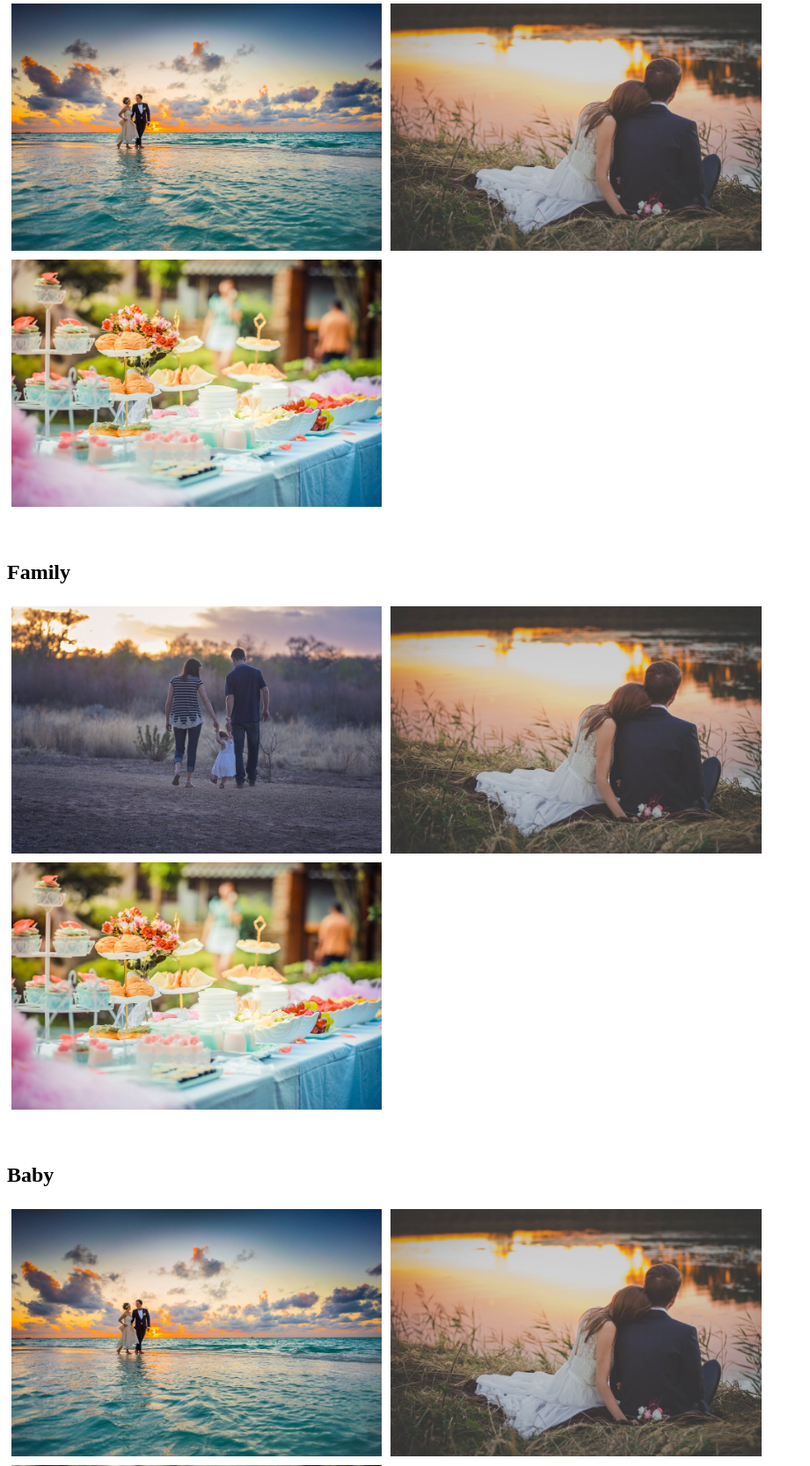
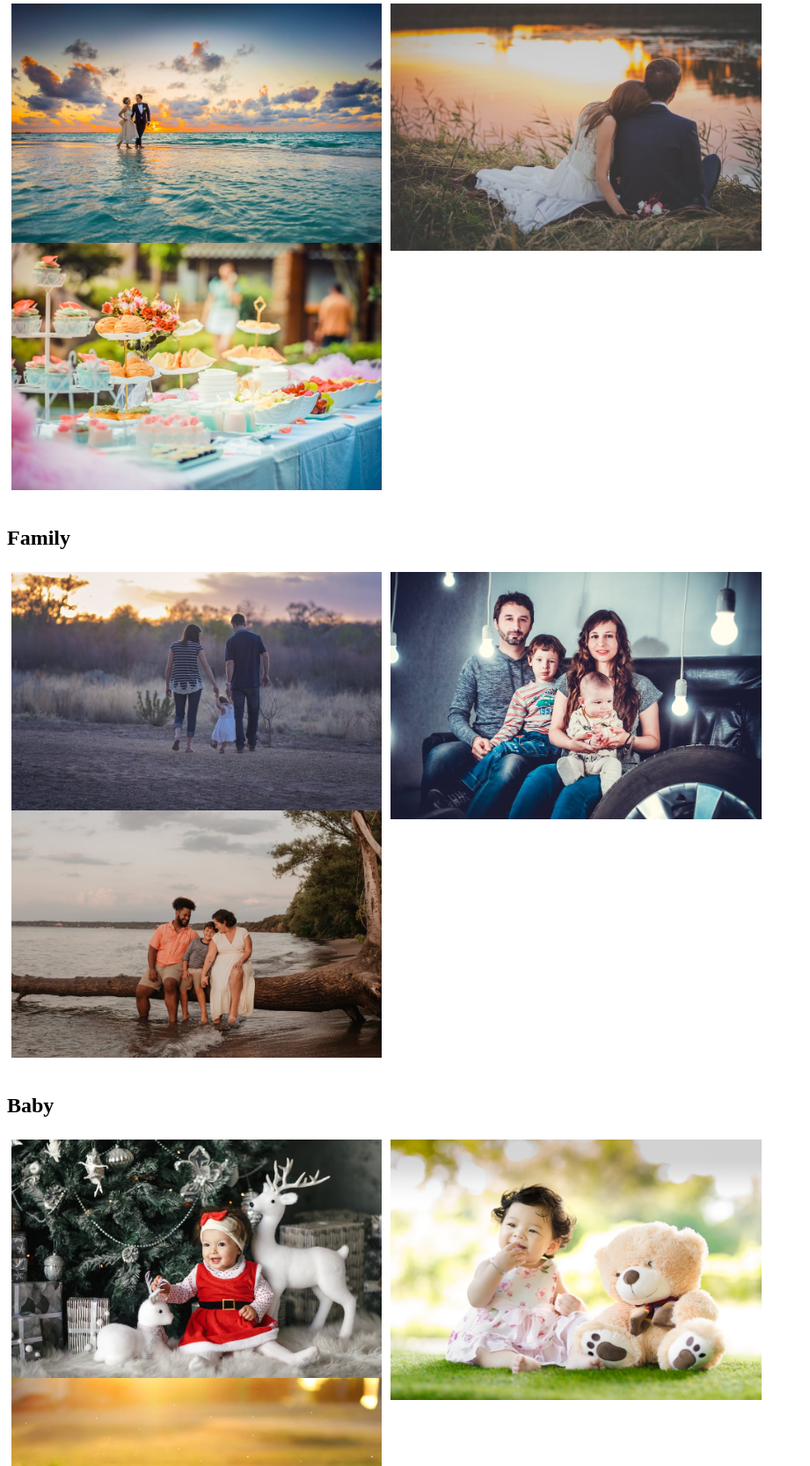
Before and after one commit to aperhyme/Final_Project, a PHP site: page /views/about.html in a window 1280 px wide. Shown: the part 180-1846 px from the top of the page at 88% size, without its empty margins (0-921 px from the left). Run offline with PHP 8.4, Linux system fonts and the light colour scheme.

Commit message:
added images, and routes

```diff
--- a/views/about.html
+++ b/views/about.html
@@ -3,10 +3,12 @@
 
     <style>
 
+
         .column {
             float: left;
             width: 33.33%;
             padding: 5px;
+            height: 33.33%;
         }
 
         /* Clearfix (clear floats) */
@@ -32,7 +34,7 @@
                 <br><br>
             </div>
 
-
+            <!-- Wedding Phootshoot examples have to included description  -->
             <h2 class="mbr-fonts-style mb-4 text-center display-6">Wedding</h2>
             <div class="row">
                 <div class="column">
@@ -47,46 +49,49 @@
             </div>
             <br><br>
 
+            <!-- Family Phootshoot examples have to included description  -->
             <h2 class="mbr-fonts-style mb-4 text-center display-6">Family</h2>
             <div class="row">
                 <div class="column">
                     <img src="images/family.jpeg" alt="Snow" style="width:100%">
                 </div>
                 <div class="column">
-                    <img src="images/wedding2.jpeg" alt="Forest" style="width:100%">
+                    <img src="images/family2.jpeg" alt="Forest" style="width:100%">
                 </div>
                 <div class="column">
-                    <img src="images/wedding3.jpeg" alt="Mountains" style="width:100%">
+                    <img src="images/family3.jpeg" alt="Mountains" style="width:100%">
                 </div>
             </div>
 
             <br><br>
 
+            <!-- Baby Phootshoot examples have to included description  -->
             <h2 class="mbr-fonts-style mb-4 text-center display-6">Baby</h2>
             <div class="row">
                 <div class="column">
-                    <img src="images/weddingOne.jpeg" alt="Snow" style="width:100%">
+                    <img src="images/baby1.jpeg" alt="Snow" style="width:100%">
                 </div>
                 <div class="column">
-                    <img src="images/wedding2.jpeg" alt="Forest" style="width:100%">
+                    <img src="images/baby2.jpeg" alt="Forest" style="width:100%">
                 </div>
                 <div class="column">
-                    <img src="images/wedding3.jpeg" alt="Mountains" style="width:100%">
+                    <img src="images/baby3.jpeg" alt="Mountains" style="width:100%">
                 </div>
             </div>
 
             <br><br>
 
+            <!-- Individual Phootshoot examples have to included description  -->
             <h2 class="mbr-fonts-style mb-4 text-center display-6">Individual</h2>
             <div class="row">
                 <div class="column">
-                    <img src="images/weddingOne.jpeg" alt="Snow" style="width:100%">
+                    <img src="images/person1.jpeg" alt="Snow" style="width:100%">
                 </div>
                 <div class="column">
-                    <img src="images/wedding2.jpeg" alt="Forest" style="width:100%">
+                    <img src="images/person3.jpeg" alt="Forest" style="width:100%">
                 </div>
                 <div class="column">
-                    <img src="images/wedding3.jpeg" alt="Mountains" style="width:100%">
+                    <img src="images/person2.jpeg" alt="Mountains" style="width:100%">
                 </div>
             </div>
 
```
Also changed, not shown: index.php (+17 -0 lines), views/schedule.html (+27 -0 lines), images/baby1.jpeg (added), images/baby2.jpeg (added), images/baby3.jpeg (added), images/family2.jpeg (added), images/family3.jpeg (added), images/person1.jpeg (added), images/person2.jpeg (added), images/person3.jpeg (added).
